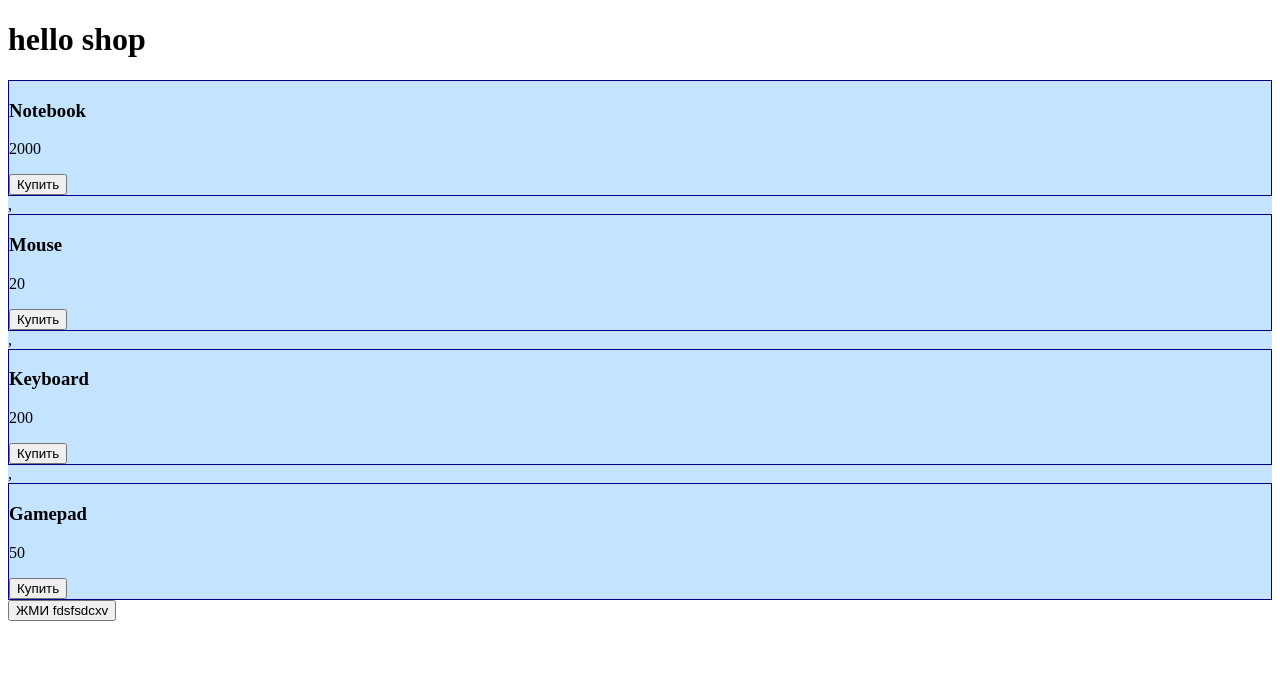
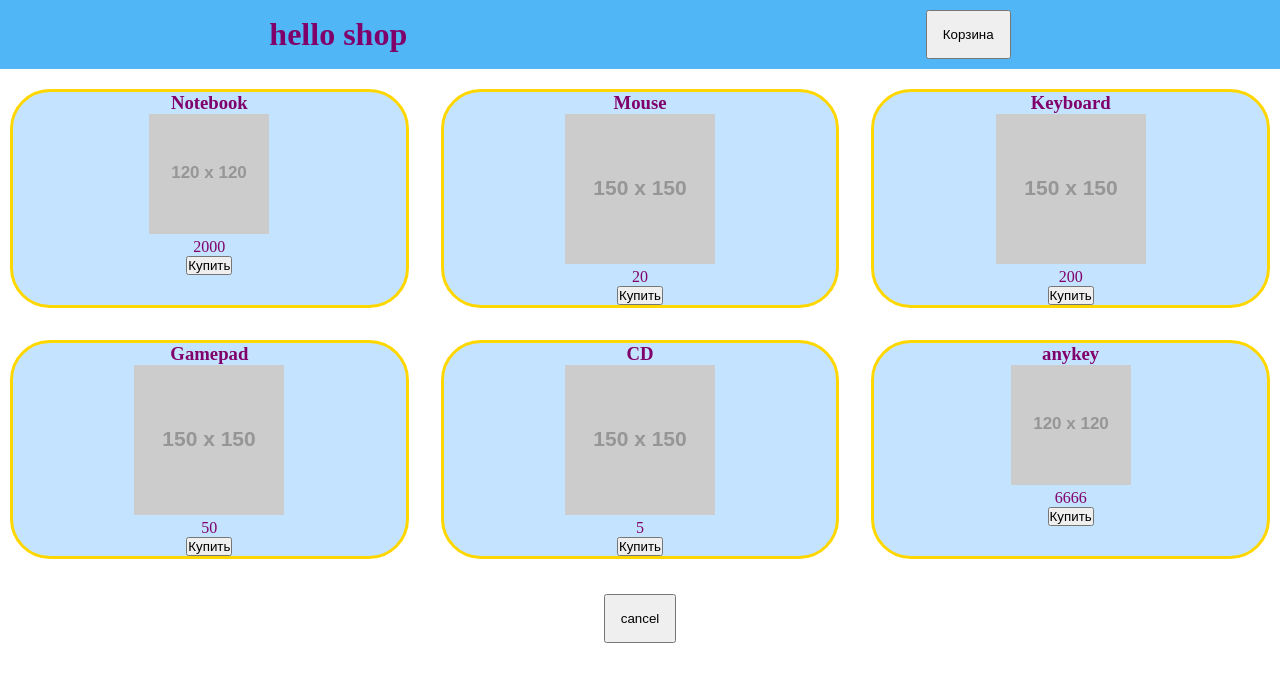
Before and after one commit to Bryxo/JS2_gb_prof, a plain HTML site: page Index.html in a window 1280 px wide. Drawn offline with Linux system fonts and the light colour scheme; placeholder pictures from the web are drawn by us.

Commit message:
home work lesson1

```diff
--- a/Index.html
+++ b/Index.html
@@ -10,10 +10,19 @@
 </head>
 
 <body>
-   <h1>hello shop</h1>
 
-   <div class="products"></div>
-   <button>ЖМИ fdsfsdcxv</button>
+<header class="header container"> <h1>hello shop</h1>
+   <button class="btn-cart" type="button">Корзина</button></header>
+
+<main class="container">
+   <div class="products">
+   </div>
+
+<div class="btn-cancel_box">
+   <button class="btn-cancel">cancel</button>
+</div>
+
+</main>
    <script src="js/main.js"></script>
 </body>
 
--- /dev/null
+++ b/css/main.scss
@@ -0,0 +1,84 @@
+$body-color: rgb(128, 0, 107);
+$containerWidth: 1580px;
+
+body {
+    color: $body-color;
+    margin: 0 auto;
+}
+* {
+	margin: 0;
+	padding: 0;
+	box-sizing: border-box;
+}
+
+.container {
+	max-width: $containerWidth;
+	padding: 0 10px;
+	width: 100%;
+	margin: 0 auto;
+}
+.wrapper {
+	min-height: 100vh;
+	display: flex;
+	flex-direction: column;
+}
+.top {
+	flex-grow: 1;
+}
+
+.header {
+    background-color: rgb(80, 182, 245);
+    display: flex;
+    justify-content: space-around;
+    align-items: center;
+    margin-bottom: 20px;
+}
+
+.btn-cart {
+padding: 15px;
+margin: 10px 0 10px 0;
+}
+
+.buy-btn:hover {
+    cursor: pointer;
+    transform: scale(1.15);
+}
+
+.btn-cancel_box {
+    display: flex;
+    justify-content: center;
+}
+.btn-cancel {
+    padding: 15px;
+    margin: 20px;
+
+}
+.nav>ul {
+    list-style-type: none;
+    display: flex;
+    padding: 20px 0;
+}
+.nav>ul>li {
+    padding: 0 20px;
+}
+.nav>ul>li>a {
+    text-decoration: none;
+}
+
+
+.products{
+    display: grid;
+    grid-template-columns: repeat(3, 1fr);
+    grid-gap: 2rem;
+    text-align: center;
+    margin: 15px auto 15px auto;
+
+}
+.product-item:hover {
+    transform: scale(1.15);
+}
+.product-item {
+    border: 3px solid gold;
+    border-radius: 40px;
+    background-color: rgb(196, 227, 255);
+}
--- a/js/main.js
+++ b/js/main.js
@@ -1,32 +1,31 @@
 'use strict'
-// let btn = document.querySelector('button');
-// btn.addEventListener('click', function () {
-//    alert('ты лох');
-// });
-
 const products = [
-   { id: 1, title: 'Notebook', price: 2000 },
+   { id: 1, title: 'Notebook', price: 2000, img: 'http://dummyimage.com/120' },
    { id: 2, title: 'Mouse', price: 20 },
    { id: 3, title: 'Keyboard', price: 200 },
    { id: 4, title: 'Gamepad', price: 50 },
+   { id: 5, title: 'CD', price: 5 },
+   { id:666, title: 'anykey', price:6666, img: 'http://dummyimage.com/120' },
 ];
 //Функция для формирования верстки каждого товара
-//Добавить в выводе изображение
-const renderProduct = (title, price) => {
-   return `<div class="product-item">
+const renderProduct = ( {title, price, img = 'http://dummyimage.com/150'} ) => {    //принимает объект, берет из него title, price, img (если img нет, то по умолчанию 150)
+   return  `<div class="product-item">
                <h3>${title}</h3>
+               <img src="${img}" alt="photo">
                <p>${price}</p>
                <button class="buy-btn">Купить</button>
-           </div>`
+            </div>`           //возвращает разметку (возвращается массив строк - в каждой свои title, price, img))
 };
-const renderPage = list => {
-   const productsList = list.map(item => renderProduct(item.title, item.price));
+//Функция по отрисовке товаров на странице
+const renderPage = list => { //list в данном случае это products - массив наших товаров (массив объектов)
+   const productsList = list.map(item => renderProduct(item)).join(''); /*перебираем массив products методом .map
+   метод .map применяет к каждому элементу (в данном случае item - это объект) массива products функцию renderProduct
+   и возвращает новый массив productsList. Методом join соединяем все элементы массива productsList через 'пробел', чтобы избавиться от запятых.*/
    //console.log(productsList);
-   document.querySelector('.products').insertAdjacentHTML('beforeend', productsList);
+   document.querySelector('.products').insertAdjacentHTML('beforeend', productsList); //определяем что и куда вставлять на странице
+//короткая запись:
+//document.querySelector('.products').insertAdjacentHTML('beforeend', list.map(item => renderProduct(item)).join(''));
 };
 
-// const renderProducts = list => {
-// document.querySelector('.products').insertAdjacentHTML('beforeend', list.map(item => renderProduct(item)).join(''));
-// };
-
-renderPage(products);
+//вызов функции для отрисовки товаров на странице
+renderPage(products);   //передаем ей products - массив наших товаров (массив объектов)
```
Also changed, not shown: css/main.css, 1 other file.
